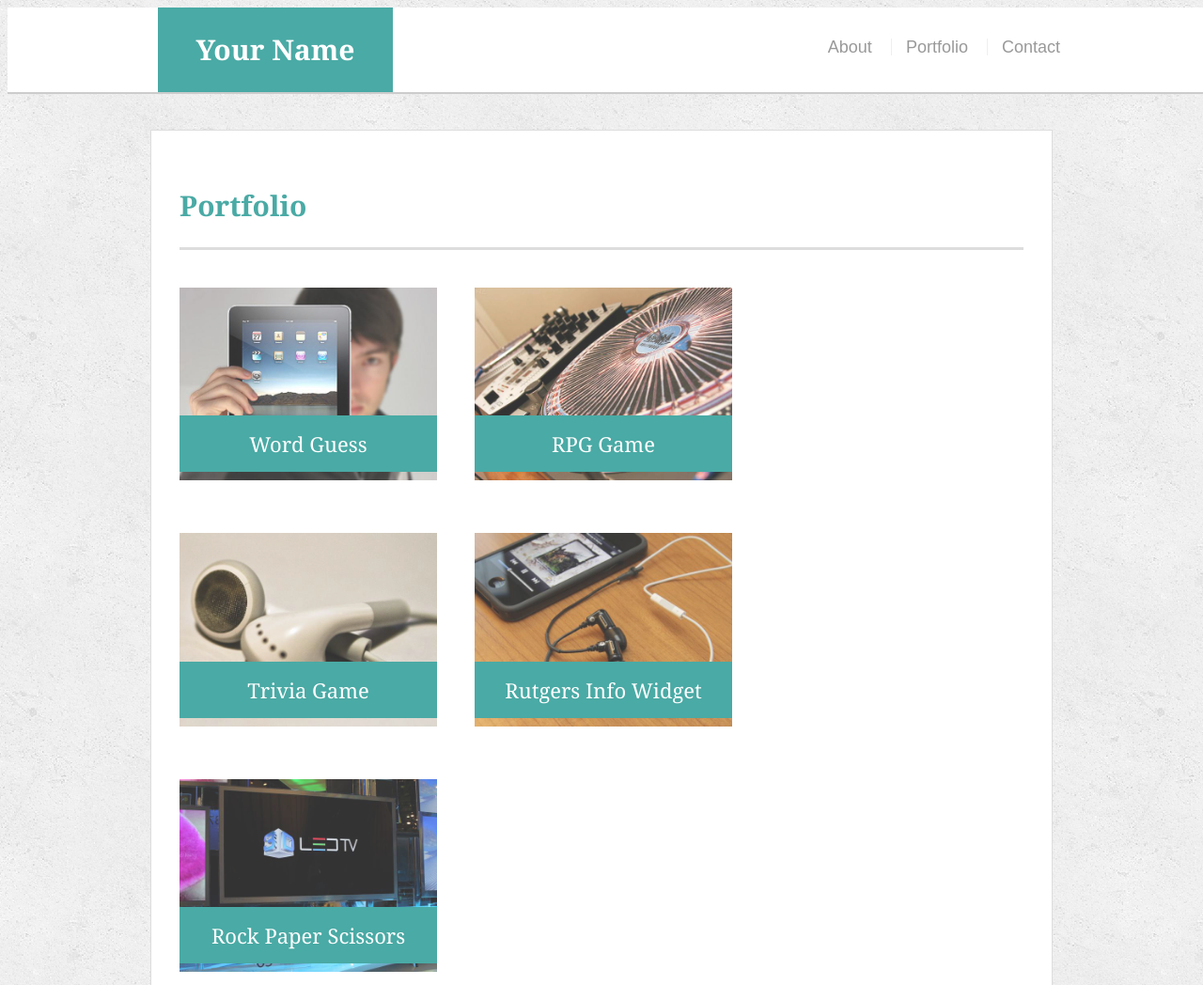
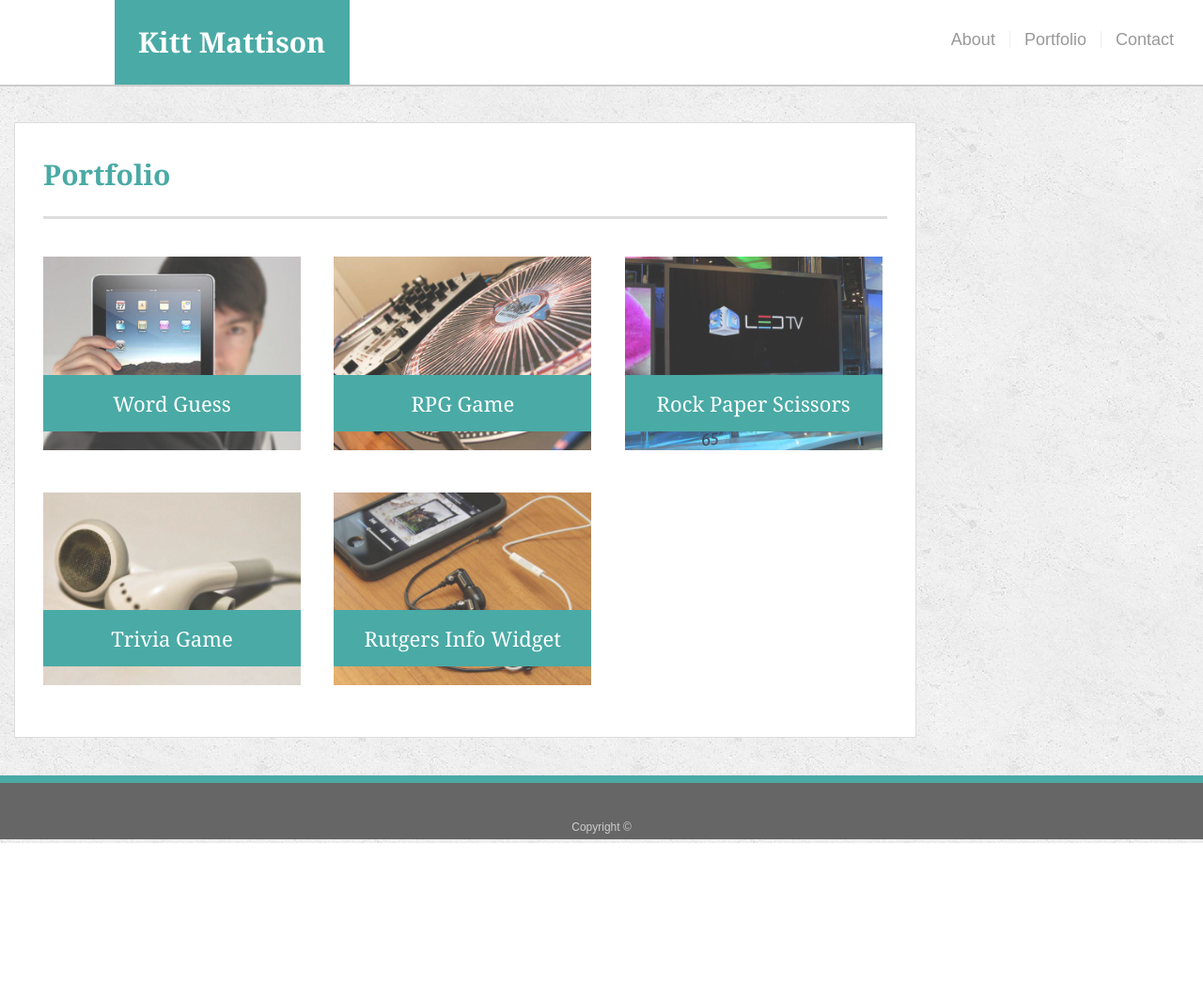
Before and after one commit to KittM/bootstrap-portfolio, a plain HTML site: page portfolio.html in a window 1280 px wide. Shown: the top 1048 px of the page at 94% size. After the commit the page ends 897 px from the top, so only its background shows below. Drawn offline with nearby package versions, Linux system fonts and the light colour scheme.

Commit message:
added bootstrap grid to portfolio page

```diff
--- a/assets/css/style.css
+++ b/assets/css/style.css
@@ -14,9 +14,13 @@ body {
 
 .container {
   width: 100%;
-  max-width: 960px;
+  max-width: 1200px;
   margin: 0 auto;
   clear: both;
+}
+
+.bg-light {
+  background-color: #ffffff;
 }
 
 h1,
@@ -80,6 +84,7 @@ h3 {
 nav {
   float: right;
   margin-top: 25px;
+  background-color: #ffffff;;
 }
 
 nav a {
@@ -88,6 +93,7 @@ nav a {
   margin-left: 15px;
   line-height: 18px;
   color: #999;
+  background-color: #ffffff;
   text-decoration: none;
   border-left: 1px solid #efefef;
 }
--- a/portfolio.html
+++ b/portfolio.html
@@ -3,53 +3,79 @@
 
 <head>
   <meta charset="UTF-8">
-  <title>Portfolio | Your Name</title>
+  <title>Portfolio | Kitt Mattison</title>
+  <link rel="stylesheet" href="https://stackpath.bootstrapcdn.com/bootstrap/4.3.1/css/bootstrap.min.css" integrity="sha384-ggOyR0iXCbMQv3Xipma34MD+dH/1fQ784/j6cY/iJTQUOhcWr7x9JvoRxT2MZw1T" crossorigin="anonymous">
   <link rel="stylesheet" type="text/css" href="assets/css/style.css">
 </head>
 
 <body>
 
   <header id="masthead">
-    <div class="container">
-      <a href="index.html" id="logo">Your Name</a>
-      <nav>
+    <div class="container-fluid">
+        <div class="row">
+          <div class="col-sm-1"></div>
+          <div class="col-sm-11">
+            <a href="index.html" id="logo">Kitt Mattison</a>
+              <nav class="navbar navbar-light">
                     <a href="index.html">About</a>
                     <a href="portfolio.html">Portfolio</a>
                     <a href="contact.html">Contact</a>
               </nav>
         </div>
+      </div>
+    </div>
   </header>
 
-  <div id="main-container" class="container">
+  <div id="main-container" class="container-fluid">
     <section class="main-section">
+      <div class="row">
+        <div class = "col">
       <h1>Portfolio</h1>
+          </div>
+      </div>
 
+      <div class="row">
+          <div class="col-sm-4">
           <div class="work">
             <img src="assets/images/technics-q-c-640-480-1.jpg" alt="Word Guess">
-
             <h3>Word Guess</h3>
           </div>
+      </div>
+
+        <div class="col-sm-4">
           <div class="work">
             <img src="assets/images/technics-q-c-640-480-2.jpg" alt="RPG Game">
-
             <h3>RPG Game</h3>
           </div>
+        </div>
+
+            <div class="col-sm-4">
+              <div class="work">
+                <img src="assets/images/technics-q-c-640-480-9.jpg" alt="Rock Paper Scissors">
+                <h3>Rock Paper Scissors</h3>
+            </div>
+          </div>
+        </div>
+      <!-----end first row of pics-->
+      <!----begin secon row of pics-->
+      <div class="row">
+        <div class="col-sm-4">
           <div class="work">
             <img src="assets/images/technics-q-c-640-480-5.jpg" alt="Trivia Game">
-
             <h3>Trivia Game</h3>
           </div>
+        </div>
+
+        <div class="col-sm-4">
           <div class="work">
             <img src="assets/images/technics-q-c-640-480-7.jpg" alt="Rutgers Info Widget">
-
               <h3>Rutgers Info Widget</h3>
           </div>
-      <div class="work">
-        <img src="assets/images/technics-q-c-640-480-9.jpg" alt="Rock Paper Scissors">
-
-        <h3>Rock Paper Scissors</h3>
         </div>
 
+        <div class="col-sm-4">
+        </div>
+    </div>
     </section>
 
   </div>
```
Lines whose indentation alone changed are shown as unchanged.
